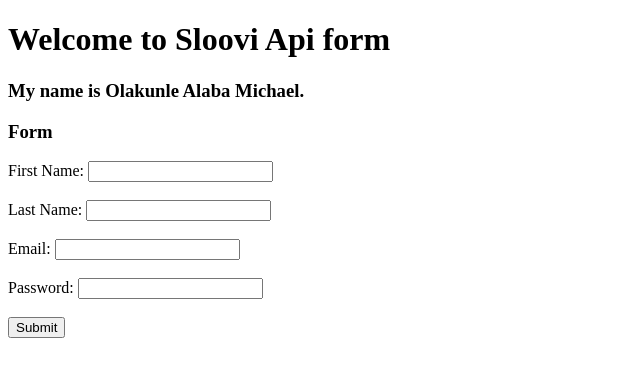
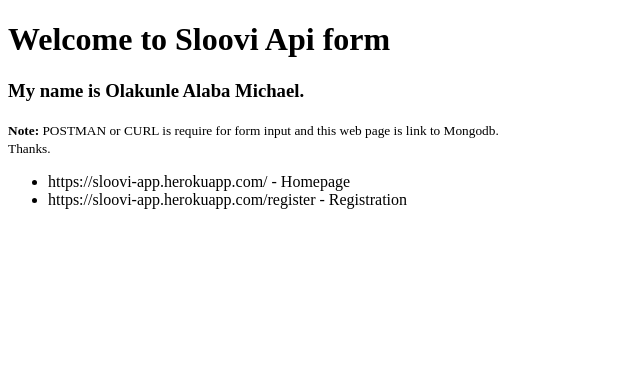
Before and after one commit to rotimi93/SLOOVI-TEST-PROJECT, a Flask app: page / in a window 1280 px wide. Shown: the top 377 px of the page, without its empty margins (0-640 px from the left). Run offline with Flask 2, Linux system fonts and the light colour scheme.

Commit message:
Add files via upload

```diff
--- a/templates/index.html
+++ b/templates/index.html
@@ -9,22 +9,12 @@
 <h1>Welcome to Sloovi Api form</h1>
 <h3>My name is Olakunle Alaba Michael.</h3>
 
-<h3>Form</h3>
-<form action="{{ url_for('register') }}" method="post">
-	<label for="First Name">First Name:</label>
-	<input type="text" name="f-name"><br><br>
+<small><b>Note:</b> POSTMAN or CURL is require for form input and this web page is link to Mongodb.<br>
+Thanks.</small>
 
-	<label for="Last Name">Last Name:</label>
-	<input type="text" name="l-name"></br><br>
-
-	<label for="Email">Email:</label>
-	<input type="email" name="email"></br><br>
-
-	<label for="Password">Password:</label>
-	<input type="password" name="pwd"></br><br>
-
-	<input type="submit" value="Submit">
-
-</form>
+<ul>
+	<li>https://sloovi-app.herokuapp.com/ - Homepage</li>
+	<li>https://sloovi-app.herokuapp.com/register - Registration</li>
+</ul>
 </body>
 </html>
```
